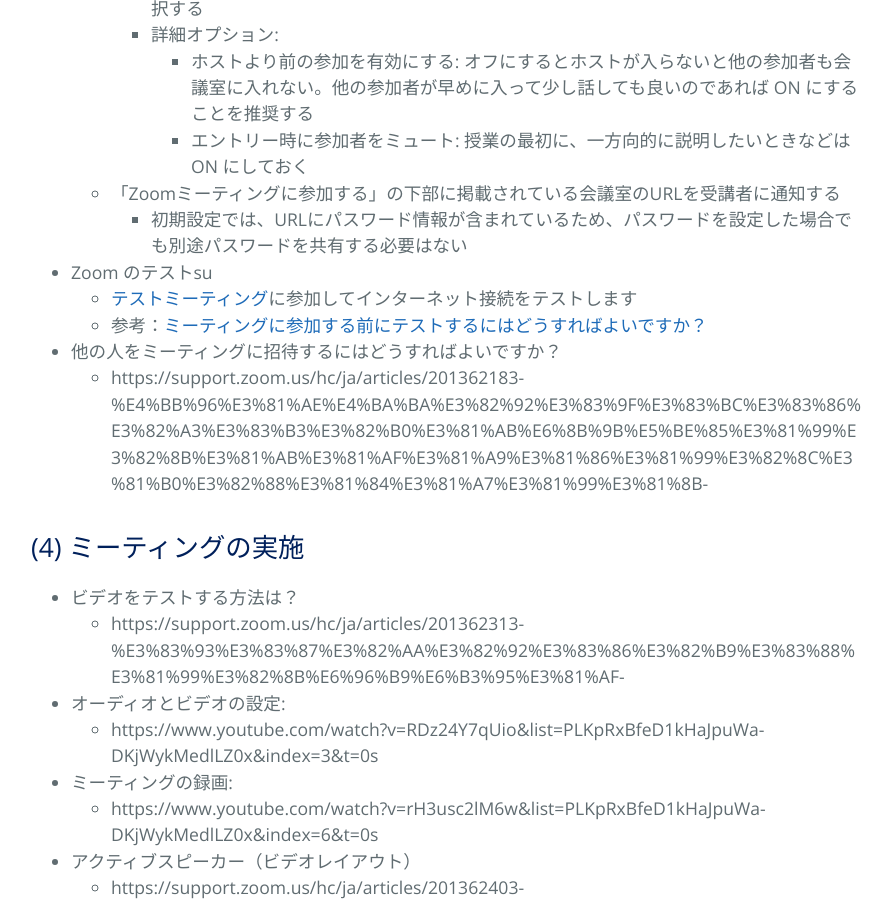
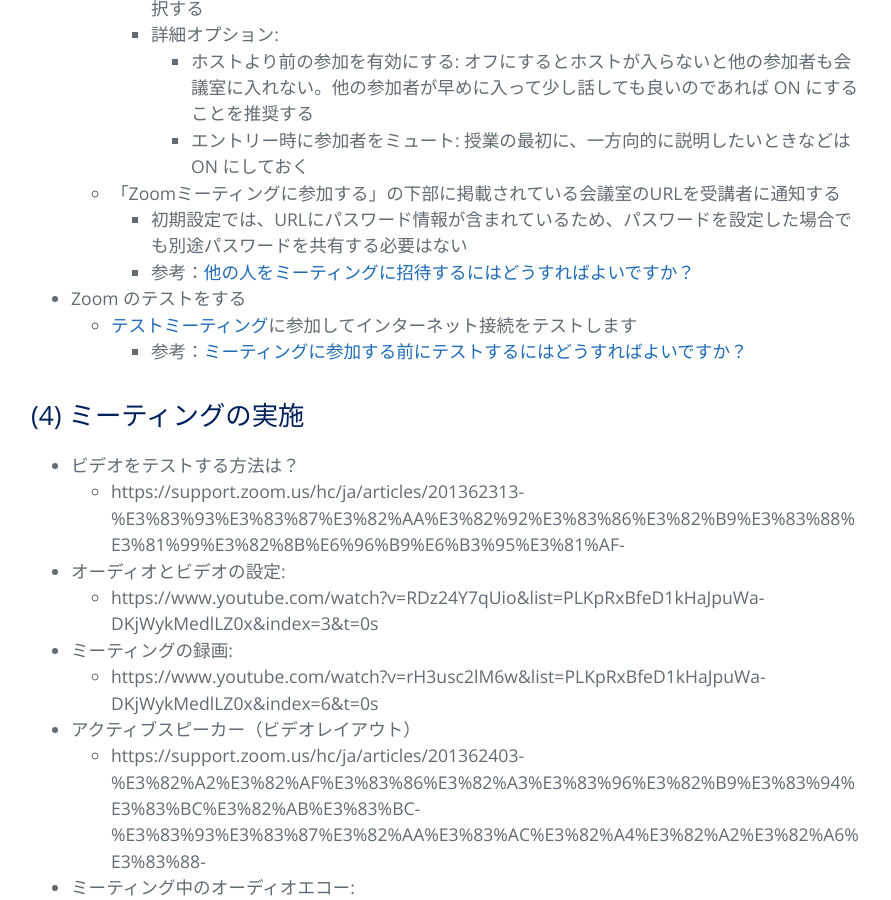
Before and after one commit to kyoto-u/online-edu, a Jekyll site: the page built from b_zoom_own.md, in a window 1280 px wide and 900 px high, scrolled down 1422 px. Shown: the whole window, without its empty margins (193-1084 px from the left). Built offline with Jekyll 4.4.1, drawn with Linux system fonts in a browser that asks for light colours.

Commit message:
Update b_zoom_own.md

```diff
--- a/b_zoom_own.md
+++ b/b_zoom_own.md
@@ -52,13 +52,12 @@ title: {{ site.name }}
       - エントリー時に参加者をミュート: 授業の最初に、一方向的に説明したいときなどは ON にしておく
   - 「Zoomミーティングに参加する」の下部に掲載されている会議室のURLを受講者に通知する
     - 初期設定では、URLにパスワード情報が含まれているため、パスワードを設定した場合でも別途パスワードを共有する必要はない
+    - 参考：[他の人をミーティングに招待するにはどうすればよいですか？](https://support.zoom.us/hc/ja/articles/201362183-他の人をミーティングに招待するにはどうすればよいですか-)
 
-- Zoom のテストsu
+- Zoom のテストをする
   - [テストミーティング](https://zoom.us/test)に参加してインターネット接続をテストします
-  - 参考：[ミーティングに参加する前にテストするにはどうすればよいですか？](https://support.zoom.us/hc/ja/articles/115002262083-ミーティングに参加する前にテストするにはどうすればよいですか-)
+    -  参考：[ミーティングに参加する前にテストするにはどうすればよいですか？](https://support.zoom.us/hc/ja/articles/115002262083-ミーティングに参加する前にテストするにはどうすればよいですか-)
 
-- 他の人をミーティングに招待するにはどうすればよいですか？
-    - https://support.zoom.us/hc/ja/articles/201362183-%E4%BB%96%E3%81%AE%E4%BA%BA%E3%82%92%E3%83%9F%E3%83%BC%E3%83%86%E3%82%A3%E3%83%B3%E3%82%B0%E3%81%AB%E6%8B%9B%E5%BE%85%E3%81%99%E3%82%8B%E3%81%AB%E3%81%AF%E3%81%A9%E3%81%86%E3%81%99%E3%82%8C%E3%81%B0%E3%82%88%E3%81%84%E3%81%A7%E3%81%99%E3%81%8B-
 
 ## (4) ミーティングの実施
 - ビデオをテストする方法は？
```
